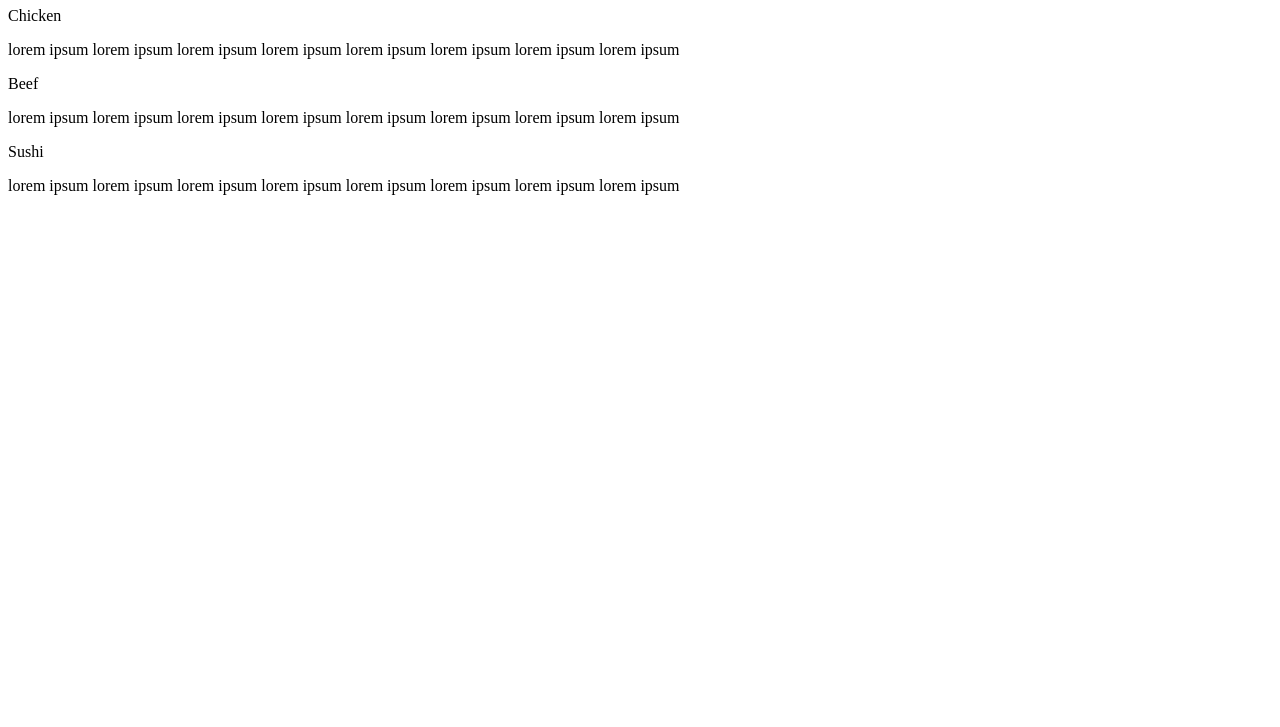
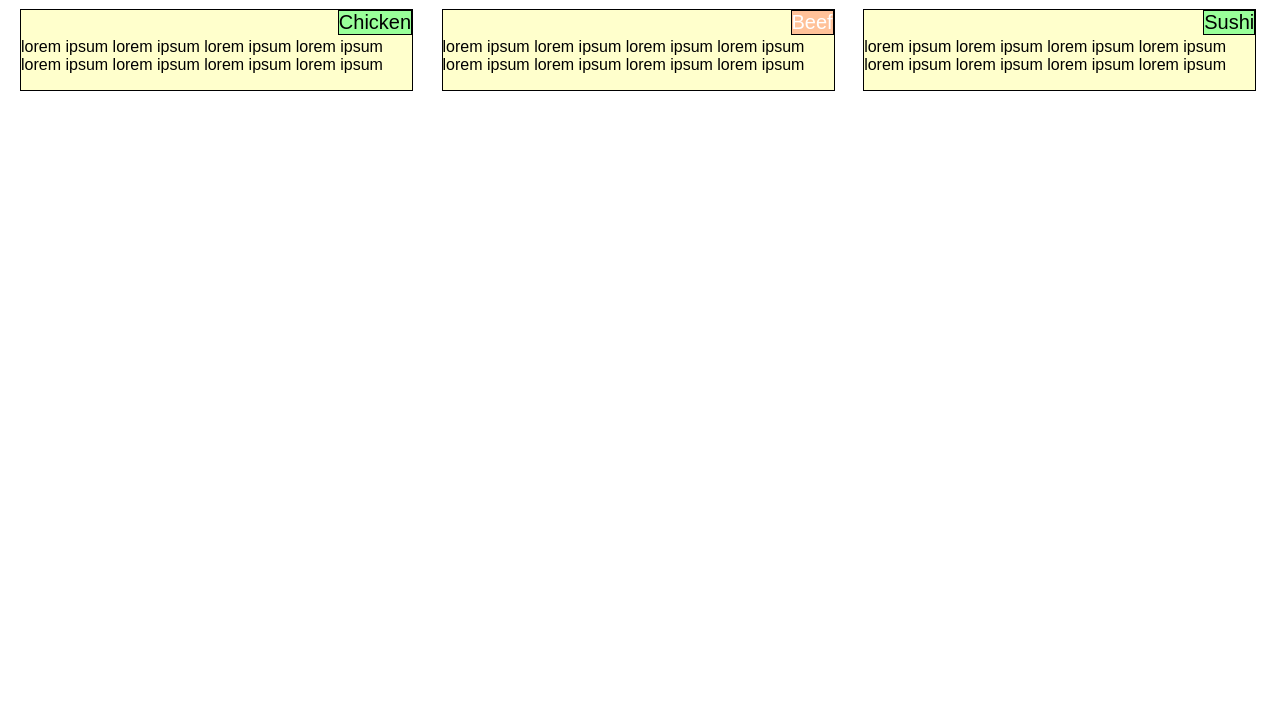
Before and after one commit to PranjalRahman/module_2_coding_assignment, a plain HTML site: page index.html in a window 1280 px wide. Shown: the part 73-800 px from the top of the page. Drawn offline with Linux system fonts and the light colour scheme.

Commit message:
Update index.html

```diff
--- a/index.html
+++ b/index.html
@@ -5,7 +5,7 @@
     <meta charset="UTF-8">
     <meta name="viewport" content="width=device-width, initial-scale=1">
     <title>Module 2 Assignment</title>
-    <link rel="stylesheet" type="text/css" href="stylesheets/style.css">
+    <link rel="stylesheet" type="text/css" href="stylesheets/stylesheet.css">
 </head>
 
 <body>
```
